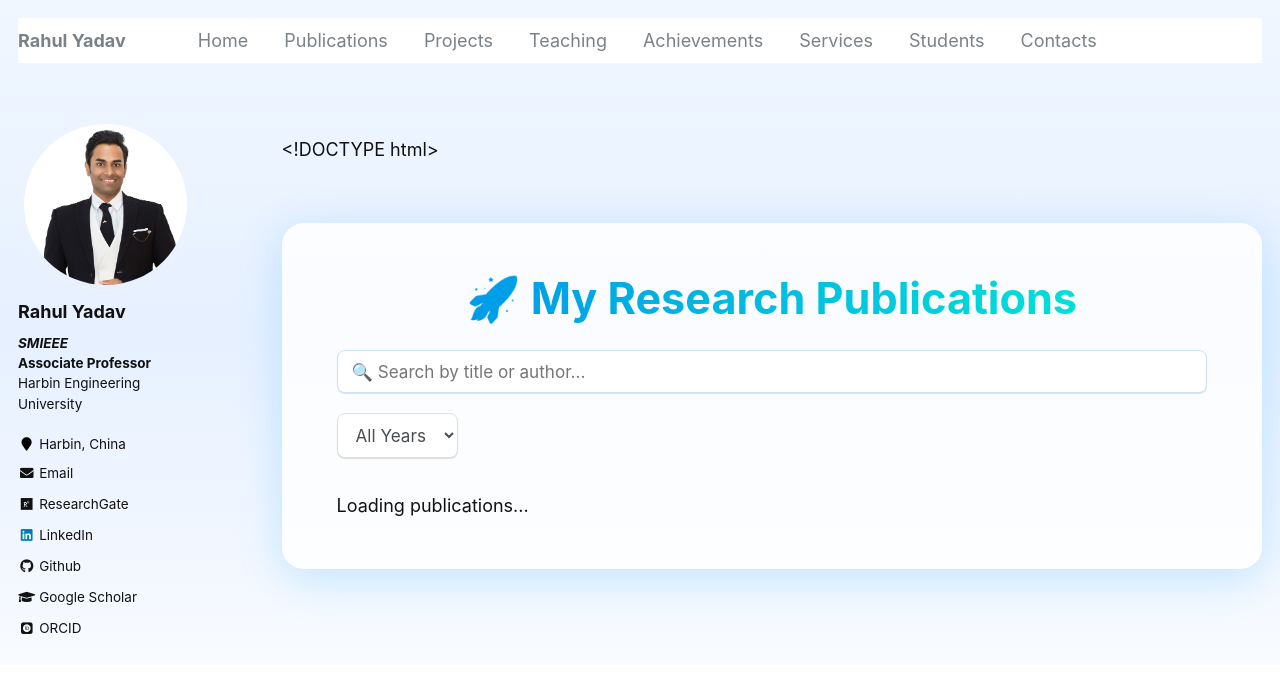
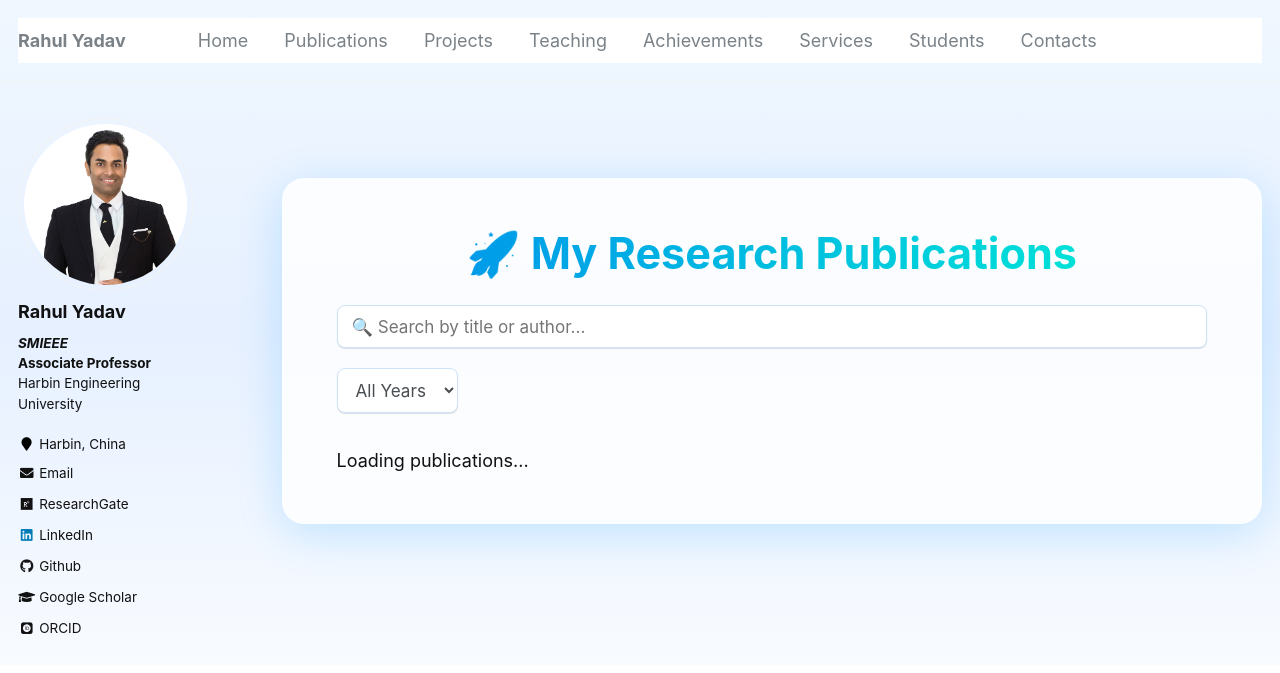
Before and after one commit to iQCloudLab/rahul.github.io, a Jekyll site: the page built from _pages/publications.md, in a window 1280 px wide and 900 px high. Shown: the top 673 px of the window. Built offline with Jekyll 4.4.1, drawn with Linux system fonts in a browser that asks for light colours; some web fonts are replaced.

Commit message:
Update publications.md

```diff
--- a/_pages/publications.md
+++ b/_pages/publications.md
@@ -4,12 +4,7 @@
 permalink: /publications/
 author_profile: true
 ---
-<!DOCTYPE html>
-<html lang="en">
-<head>
-<meta charset="UTF-8">
-<meta name="viewport" content="width=device-width, initial-scale=1">
-<title>🚀 My Research Publications</title>
+
 <style>
 body {
   font-family: "Inter", "Segoe UI", sans-serif;
@@ -115,7 +110,6 @@
   margin-right: 6px;
 }
 </style>
-</head>
 <body>
 
 <div class="pub-container">
@@ -194,4 +188,3 @@
 </script>
 
 </body>
-</html>
```
